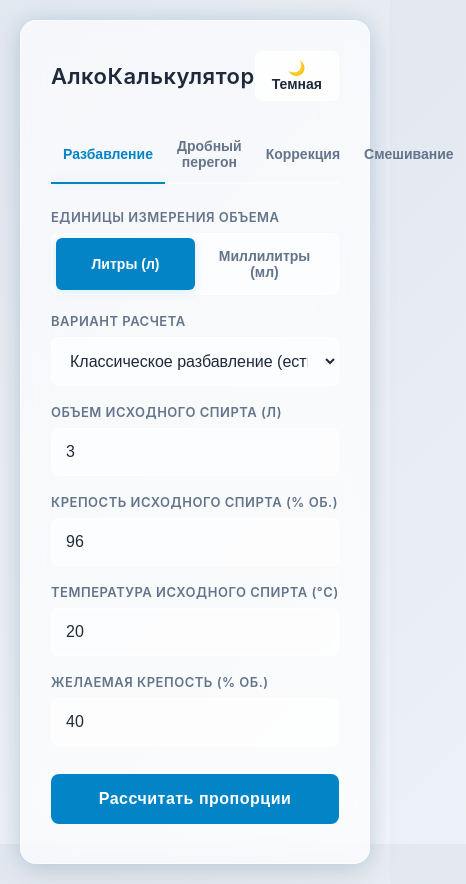
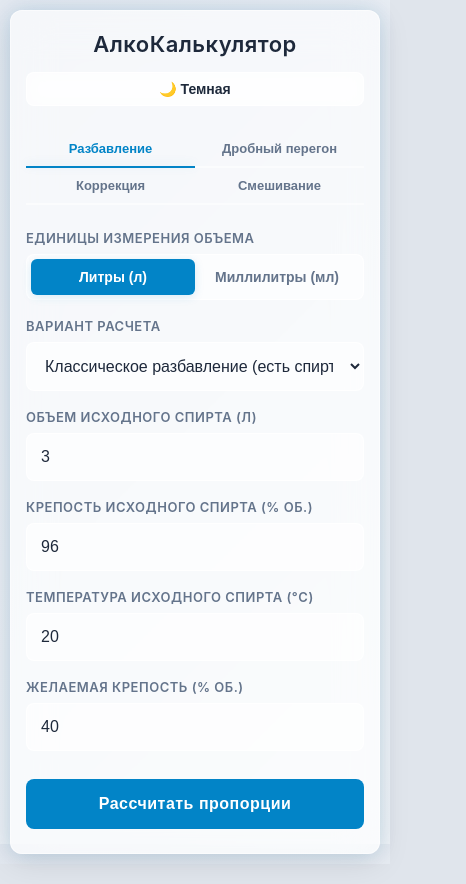
Before and after one commit to zamomax-creator/samogon_calc, a plain HTML site: page index.html in a window 390 px wide. Shown: the whole page, 466 px wide, since content can reach past the window. Drawn offline with Linux system fonts and the light colour scheme.

Commit message:
Update style.css

```diff
--- a/style.css
+++ b/style.css
@@ -260,3 +260,60 @@ h1 {
 
 .result-item:last-child { margin-bottom: 0; }
 .result-val { font-weight: 600; }
+
+/* ==========================================
+   Адаптация для мобильных устройств (Телефоны)
+   ========================================== */
+@media (max-width: 600px) {
+    body {
+        padding: 10px;
+    }
+
+    .container {
+        padding: 20px 15px;
+        border-radius: 12px;
+    }
+
+    /* Шапка: кнопка темы переезжает под заголовок */
+    .header-container {
+        flex-direction: column;
+        gap: 15px;
+        align-items: stretch;
+        text-align: center;
+    }
+
+    /* Вкладки: выстраиваем в удобную сетку 2x2 */
+    .tabs {
+        flex-wrap: wrap;
+        border-bottom: none;
+    }
+
+    .tab-btn {
+        flex: 1 1 50%; /* Каждая кнопка занимает половину ширины */
+        font-size: 13px;
+        padding: 10px 5px;
+        border-bottom: 2px solid var(--card-border);
+    }
+
+    .tab-btn.active {
+        margin-bottom: 0;
+    }
+
+    /* Результаты: переносим значения на новую строку для читаемости */
+    .result-item {
+        flex-direction: column;
+        align-items: flex-start;
+        gap: 4px;
+        margin-bottom: 12px;
+        border-bottom: 1px solid rgba(255,255,255,0.05);
+        padding-bottom: 8px;
+    }
+
+    .result-item:last-child {
+        border-bottom: none;
+    }
+
+    .result-val {
+        font-size: 16px;
+    }
+}
```
